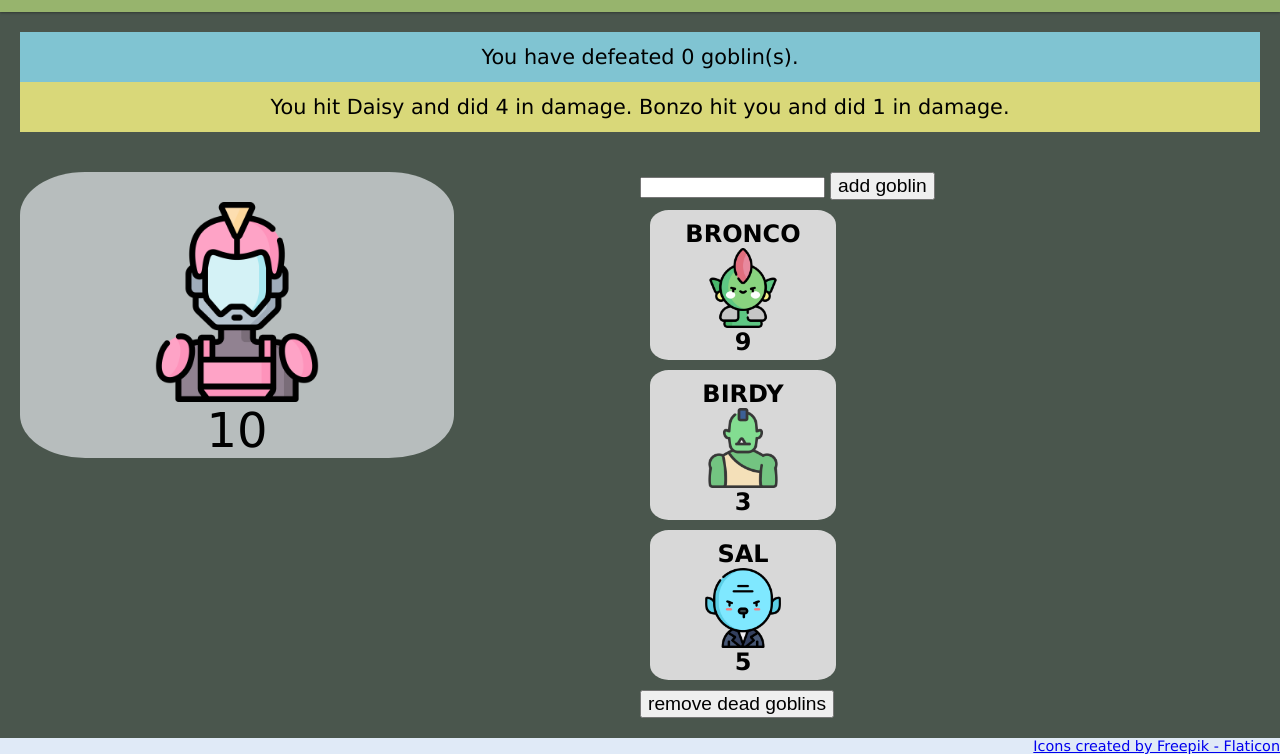
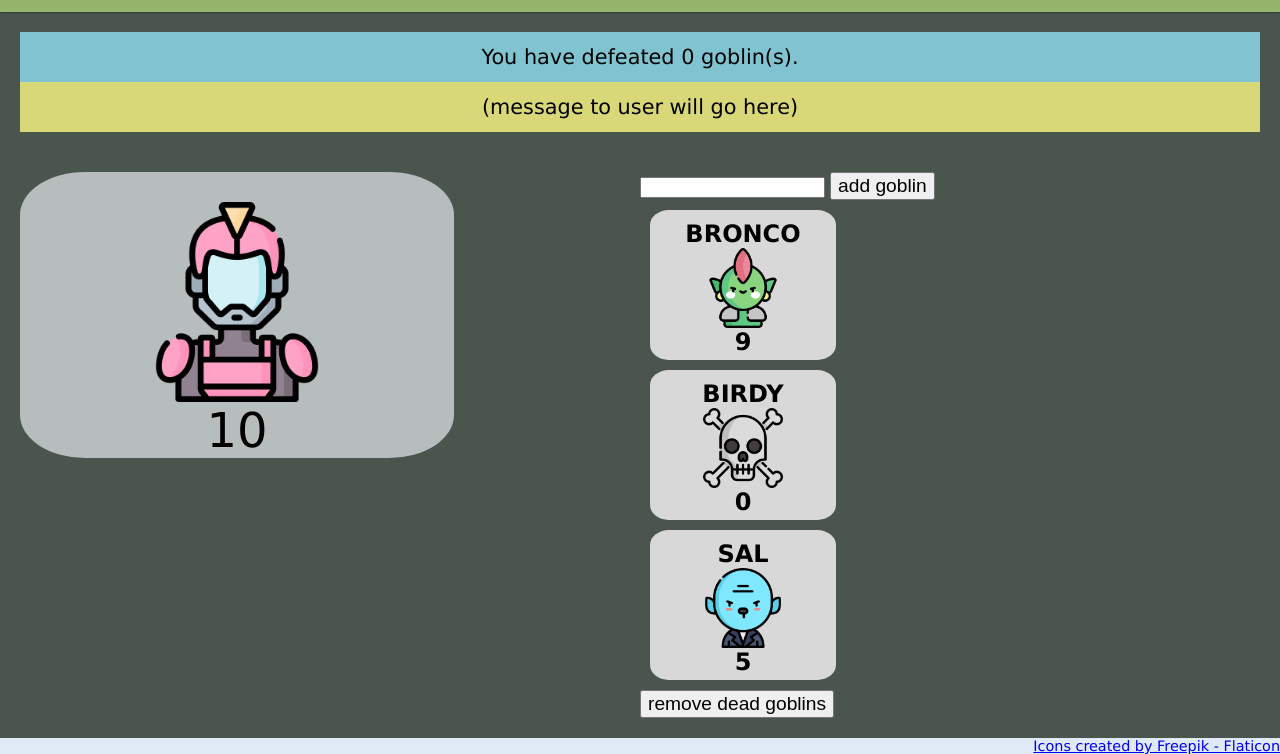
Before and after one commit to emilysellers/web-goblin-fighter, a plain HTML site: page index.html in a window 1280 px wide. Shown: the part 68-822 px from the top of the page. Drawn offline with Linux system fonts and the light colour scheme.

Commit message:
update to display goblin alive/dead from state

```diff
--- a/app.js
+++ b/app.js
@@ -7,11 +7,11 @@ const scoreboardSection = document.getElementById('scoreboard-section');
 const goblinList = document.getElementById('goblin-list');
 
 /* State */
-let message = 'You hit Daisy and did 4 in damage. Bonzo hit you and did 1 in damage.';
+let message = '(message to user will go here)';
 let scoreboard = 'You have defeated 0 goblin(s).';
 let goblins = [
     { name: 'Bronco', type: 'goblin', hp: 9 },
-    { name: 'Birdy', type: 'ogre', hp: 3 },
+    { name: 'Birdy', type: 'ogre', hp: 0 },
     { name: 'Sal', type: 'ghoul', hp: 5 },
 ];
 
--- a/index.html
+++ b/index.html
@@ -54,11 +54,6 @@
                             <img src="assets/ghoul.png" alt="ghoul" />
                             <span>1</span>
                         </li>
-                        <li class="goblin-card">
-                            <span>Dillon</span>
-                            <img src="assets/goblin.png" alt="goblin" />
-                            <span>8</span>
-                        </li>
                     </ul>
                     <button id="clear-goblins-button">remove dead goblins</button>
                 </section>
--- a/render-utils.js
+++ b/render-utils.js
@@ -5,7 +5,11 @@ export function renderGoblin(goblin) {
     name.textContent = goblin.name;
 
     const goblinImage = document.createElement('img');
-    goblinImage.src = `assets/${goblin.type}.png`;
+    if (goblin.hp > 0) {
+        goblinImage.src = `assets/${goblin.type}.png`;
+    } else {
+        goblinImage.src = `assets/dead.png`;
+    }
 
     const goblinHP = document.createElement('span');
     goblinHP.textContent = goblin.hp;
```
